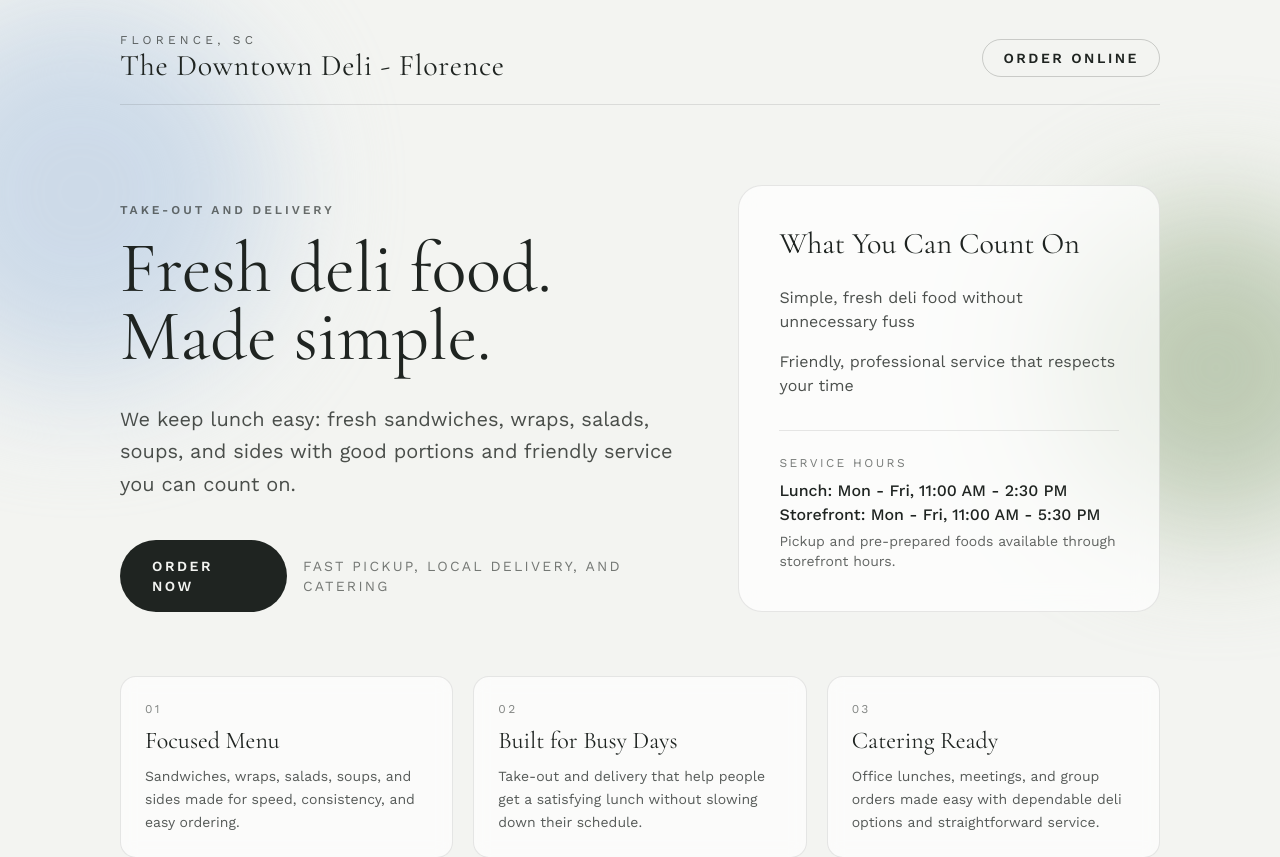
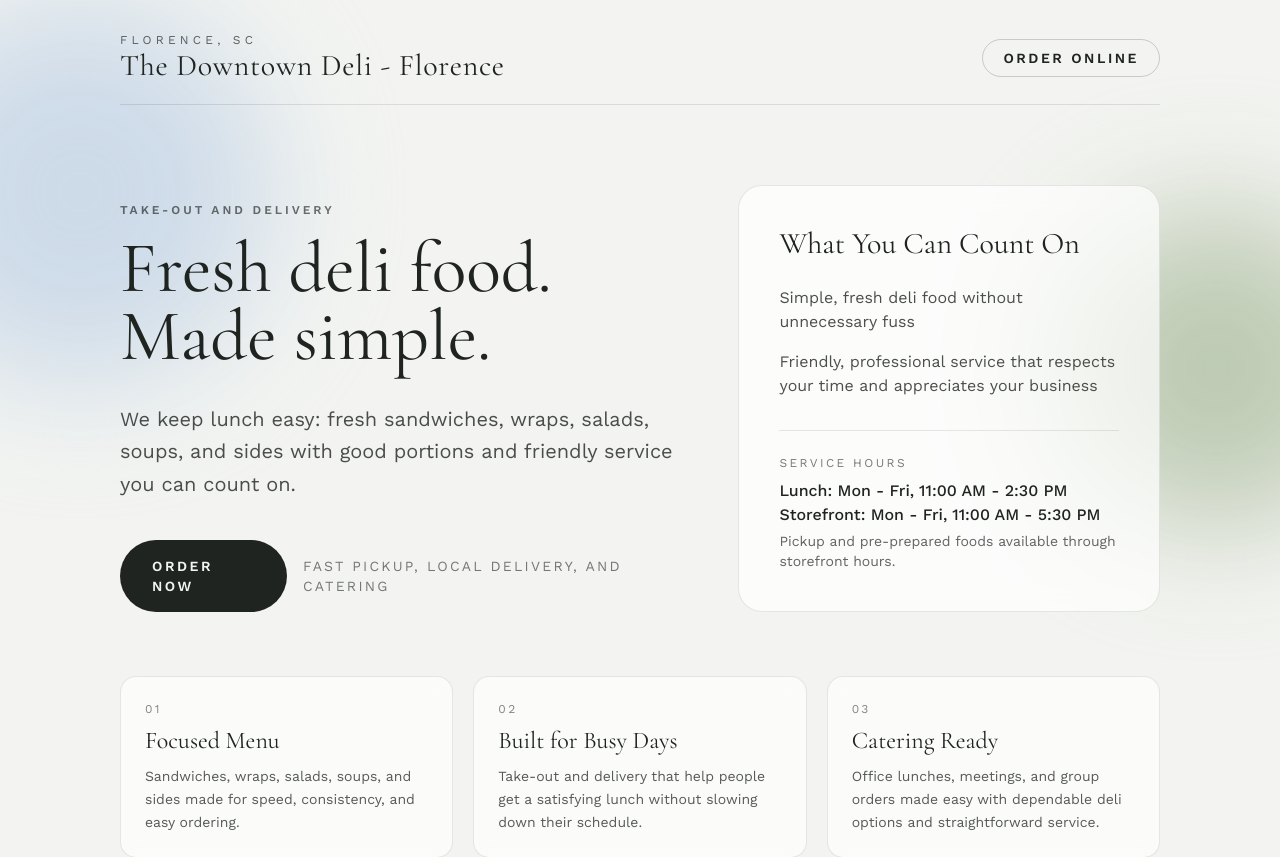
Before and after one commit to JacobPoole84/thedowntowndeli, a Next.js app: page / in a window 1280 px wide. Shown: the top 857 px of the page. Built offline with nearby package versions, Linux system fonts and the light colour scheme; no server answers.

Commit message:
messaging

```diff
--- a/src/app/page.tsx
+++ b/src/app/page.tsx
@@ -173,7 +173,7 @@ export default function Home() {
             <h3 className="font-title text-3xl">What You Can Count On</h3>
             <ul className="mt-6 space-y-4 text-base text-ink/80">
               <li>Simple, fresh deli food without unnecessary fuss</li>
-              <li>Friendly, professional service that respects your time</li>
+              <li>Friendly, professional service that respects your time and appreciates your business</li>
             </ul>
             <div className="mt-8 border-t border-ink/10 pt-6">
               <p className="text-xs uppercase tracking-[0.2em] text-ink/60">
```
